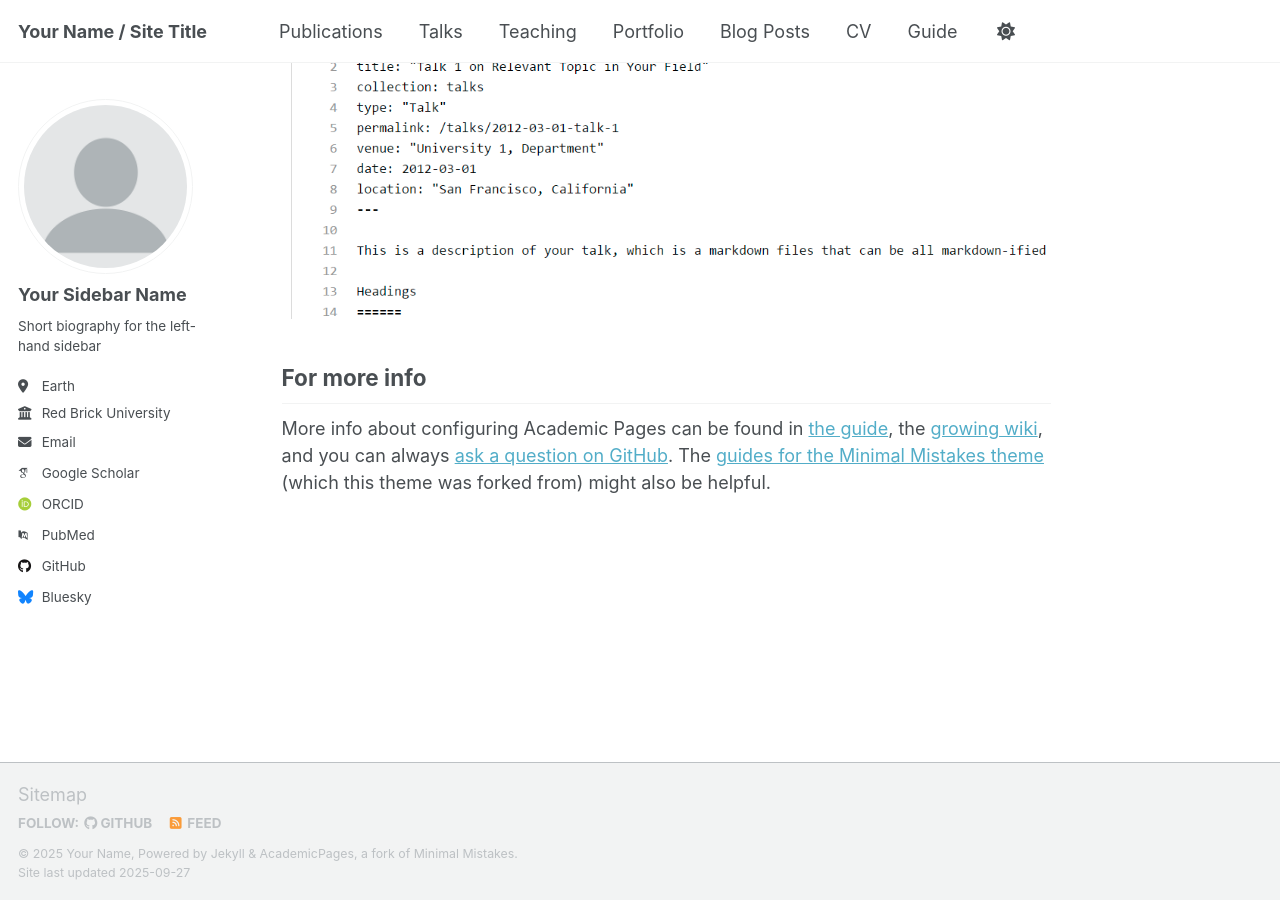
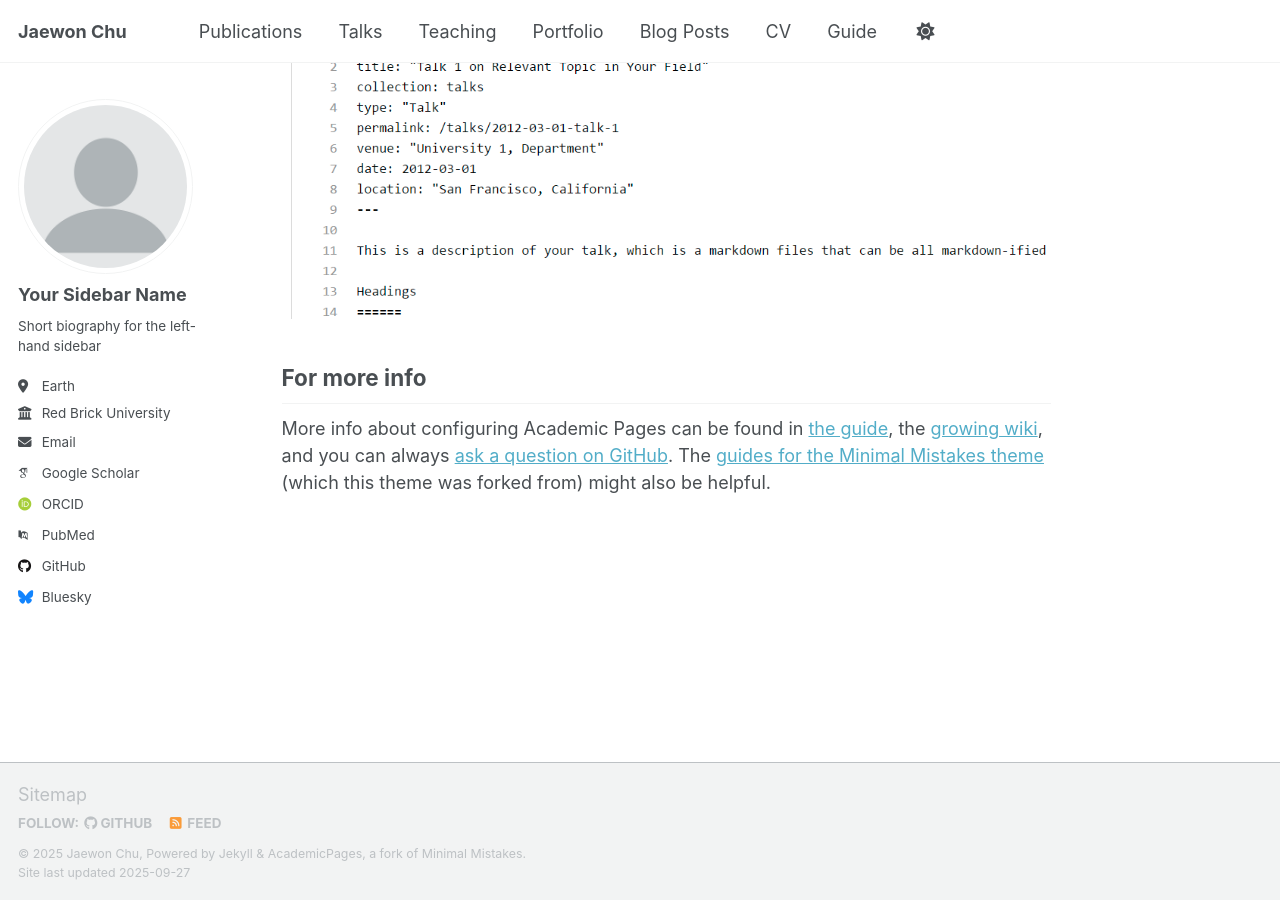
Before and after one commit to jaewonchu/jaewonchu.github.io, a Jekyll site: the page built from _pages/about.md, in a window 1280 px wide and 900 px high, scrolled down 2880 px. Built offline with Jekyll 4.4.1, drawn with Linux system fonts in a browser that asks for light colours; some web fonts are replaced; a script that is not in the unit is left out.

Commit message:
Title Modification

```diff
--- a/_config.yml
+++ b/_config.yml
@@ -9,10 +9,10 @@
 # Basic Site Settings
 locale                   : "en-US"
 site_theme               : "default" # Currently available options are "default", "air"
-title                    : "Your Name / Site Title"
+title                    : "Jaewon Chu"
 title_separator          : "-"
-name                     : &name "Your Name"
-description              : &description "Your Name's academic portfolio"   # Update this with a general description of your site, this is the default if not overridden by a page
+name                     : &name "Jaewon Chu"
+description              : &description "Jaewon Chu's academic portfolio"   # Update this with a general description of your site, this is the default if not overridden by a page
 url                      : https://academicpages.github.io # The base hostname & protocol for your site e.g. "https://[your GitHub username].github.io",
                                                            # or if you already have some other page hosted on Github then use "https://[your GitHub username].github.io/[Your Repo Name]"
 baseurl                  : "" # the subpath of your site, e.g. "/blog"
```
